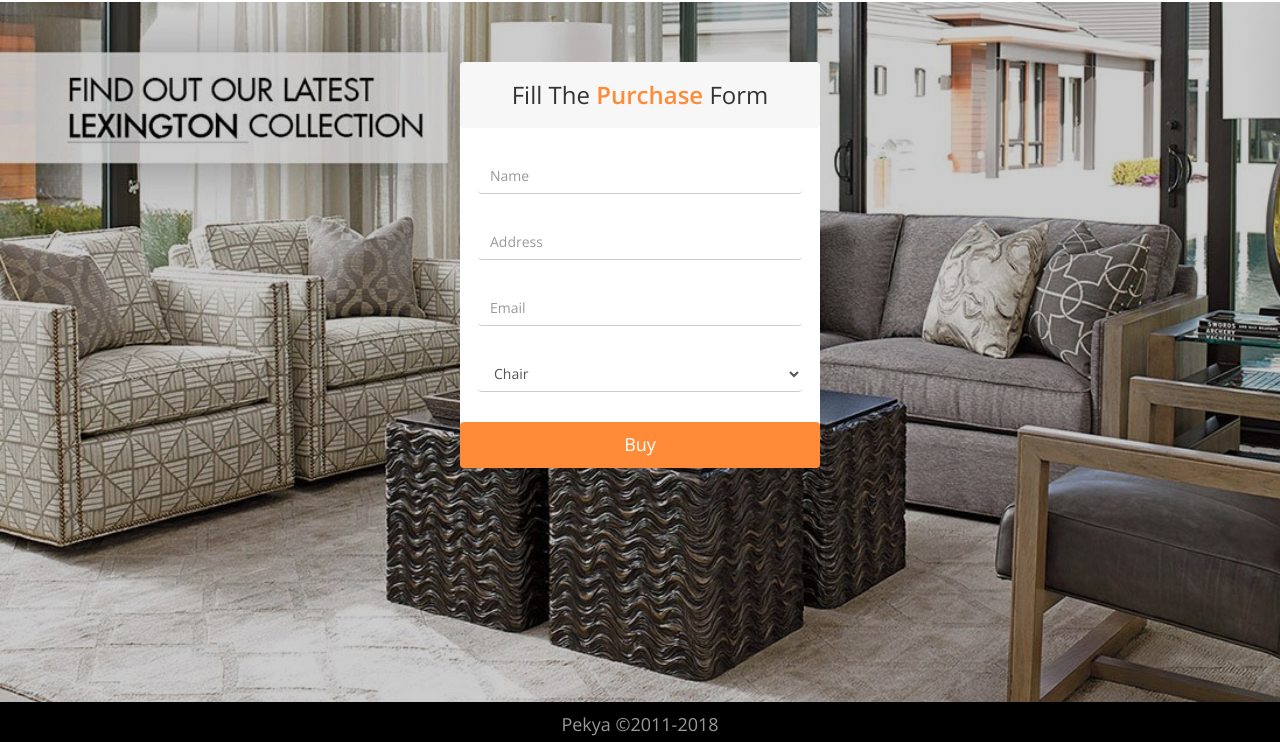
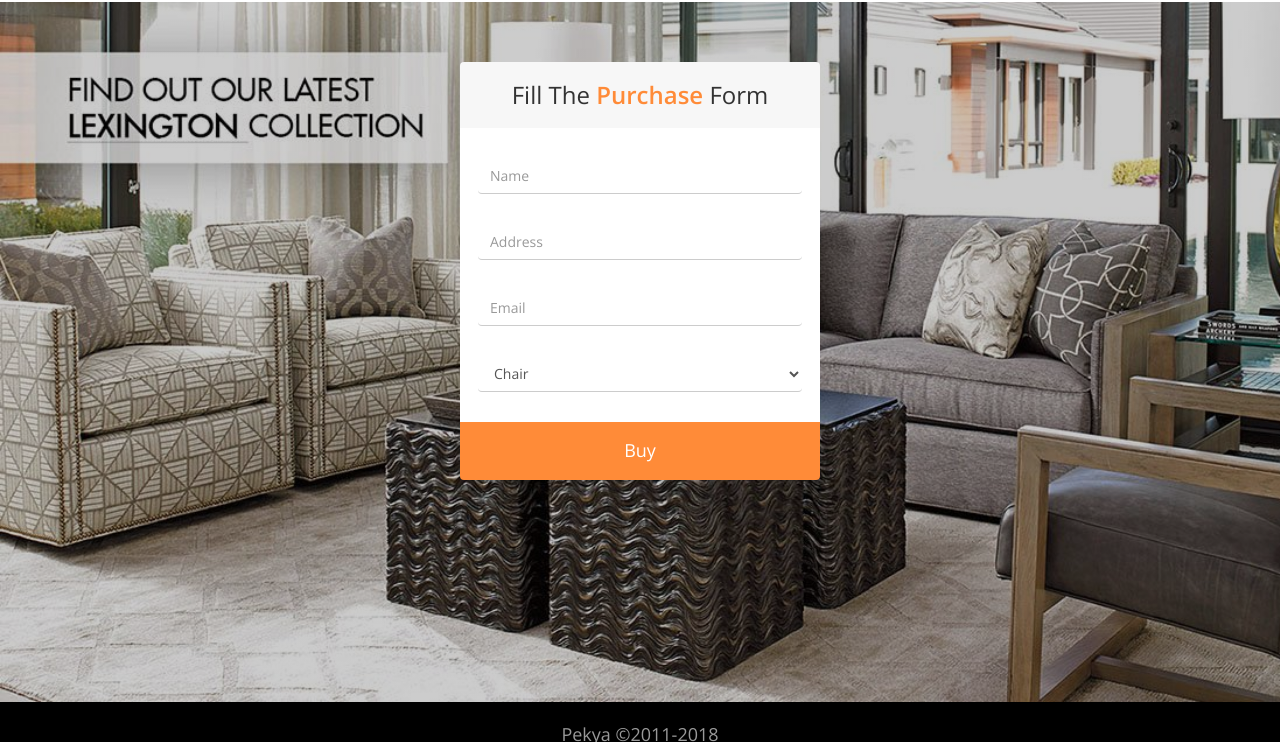
Before and after one commit to MohOraby/PEKYA, a plain HTML site: page index.html in a window 1280 px wide. Shown: the part 2360-3102 px from the top of the page. Drawn offline with nearby package versions, Linux system fonts and the light colour scheme; files whose address does not match are found by name.

Commit message:
Minor Changes 2

```diff
--- a/resources/css/index.css
+++ b/resources/css/index.css
@@ -270,7 +270,8 @@ header p {
 
 .center-block h4 {
   font-size: 24px;
-  border-radius: 4px;
+  border-top-left-radius: 4px;
+  border-top-right-radius: 4px;
   background-color: #f7f7f7;
   padding-top: 5px;
   text-align: center;
@@ -299,9 +300,10 @@ header p {
   width: 100%;
   margin-top: 30px;
   border: none;
-  border-radius: 4px;
+  border-bottom-left-radius: 4px;
+  border-bottom-right-radius: 4px;
   background-color: #ff8b38;
-  padding: 10px 0;
+  padding: 16px 0;
   transition: 0.2s;
 }
 
@@ -320,7 +322,7 @@ footer {
 }
 
 footer p {
-  padding-top: 10px
+  padding-top: 20px;
 }
 
 footer a i {
```
